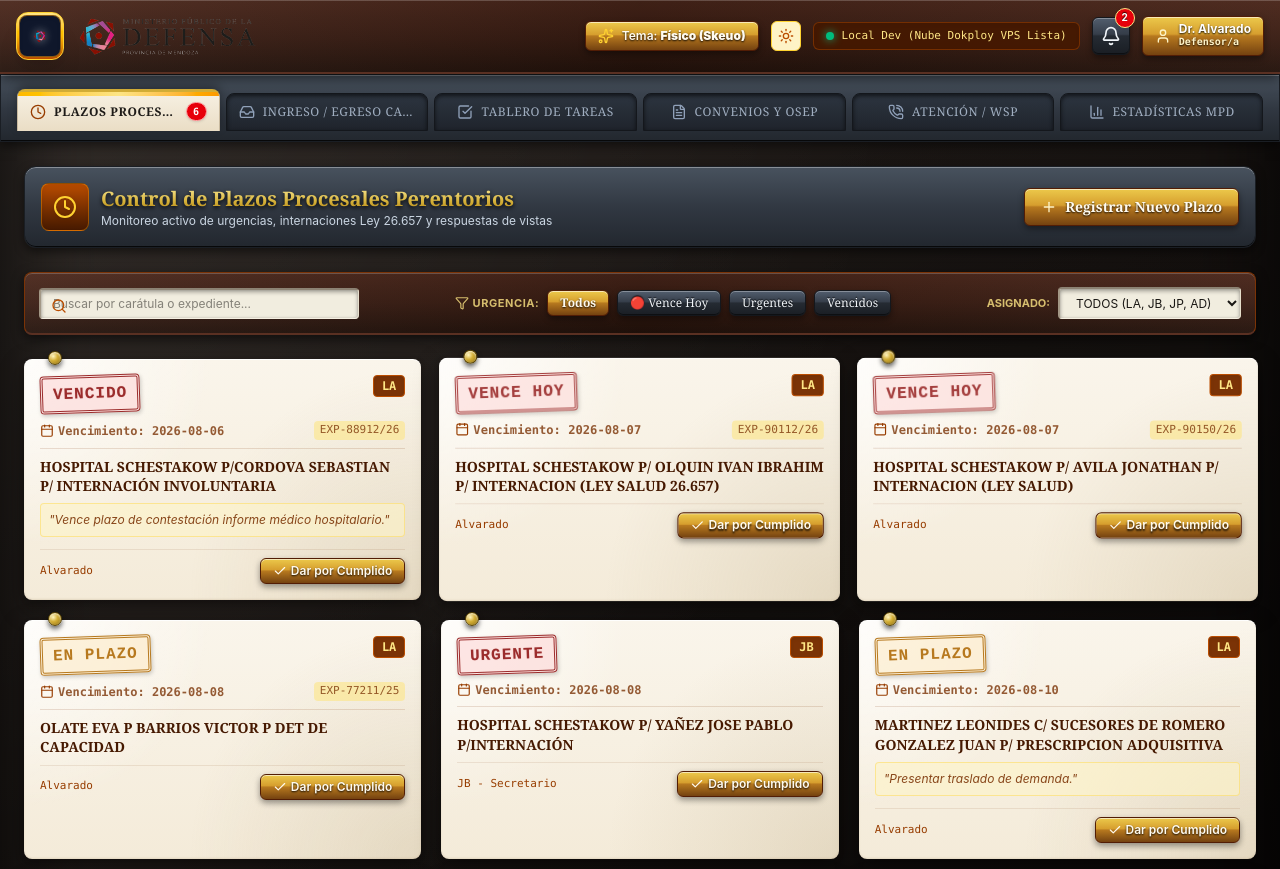
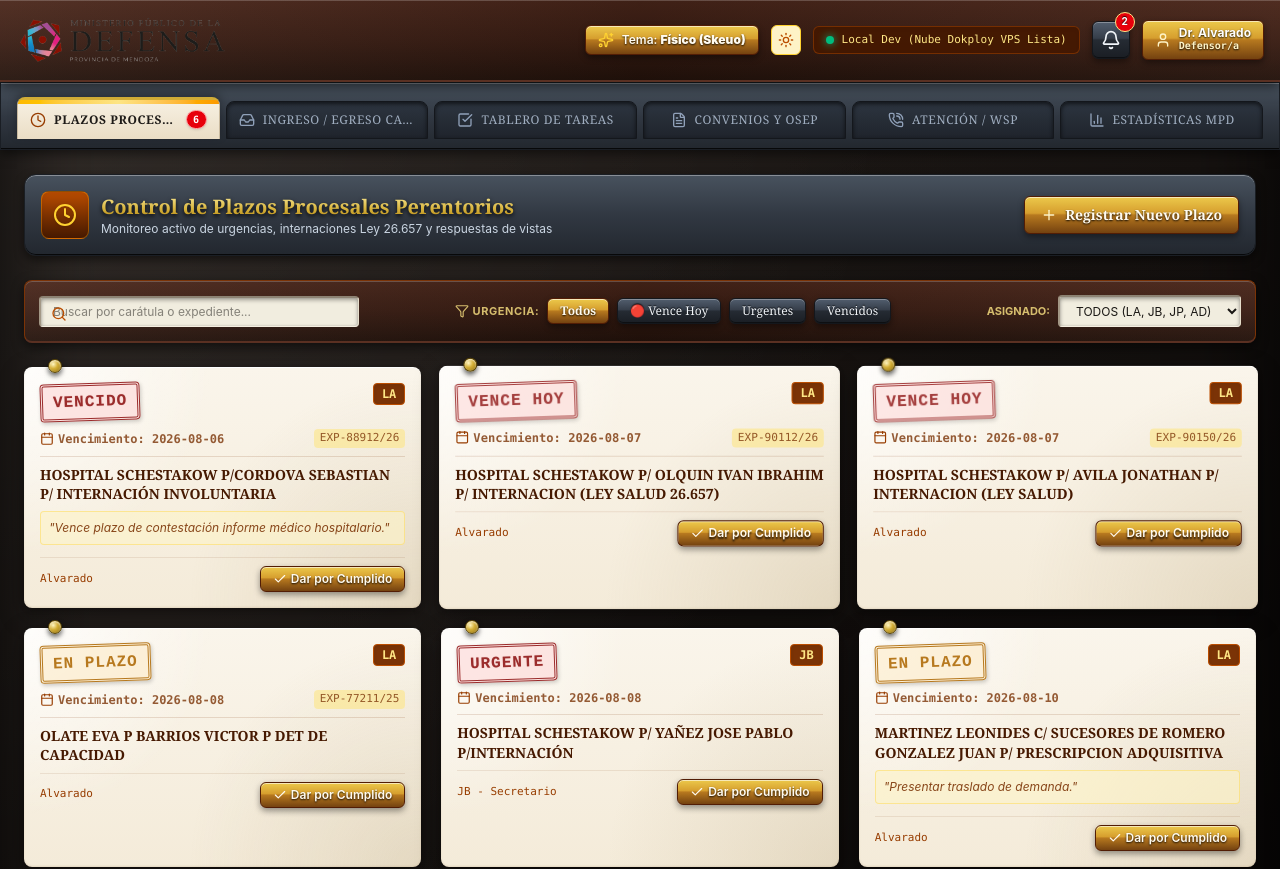
Before and after one commit to Evincere/mpd-dashboard-civil, a React (Vite) app: page / in a window 1280 px wide. Shown: the top 869 px of the page. Built offline with nearby package versions, Linux system fonts and the light colour scheme.

Commit message:
feat: remove icon badge, fix banner visibility in dark mode

```diff
--- a/src/components/layout/Header.tsx
+++ b/src/components/layout/Header.tsx
@@ -42,17 +42,18 @@ export function Header({
     <header className="bg-mahogany text-amber-50 px-4 py-3 sticky top-0 z-50">
       <div className="max-w-7xl mx-auto flex flex-col md:flex-row items-center justify-between gap-3">
 
-        {/* Left: Institution Emblem & Title */}
-        <div className="flex items-center gap-3">
-          {/* Official Emblem Logo Badge */}
-          <div className="w-12 h-12 rounded-xl bg-gradient-to-b from-amber-200 via-amber-400 to-amber-700 p-0.5 shadow-xl flex items-center justify-center border border-amber-300">
-            <div className="w-full h-full rounded-lg bg-slate-900 p-1 flex items-center justify-center border border-amber-500/50 shadow-inner">
-              <img src="/logos/logo1.png" alt="Logo Ministerio Público de la Defensa" className="w-full h-full object-contain filter drop-shadow-[0_0_4px_rgba(255,255,255,0.8)]" />
-            </div>
-          </div>
-
-          <div className="h-10 md:h-12 flex items-center">
-            <img src="/logos/banner3.png" alt="Banner Institucional" className="h-full w-auto object-contain" />
+        {/* Left: Institutional Banner */}
+        <div className="flex items-center">
+          <div className="h-10 md:h-14 flex items-center">
+            <img
+              src="/logos/banner3.png"
+              alt="Banner Institucional"
+              className={`h-full w-auto object-contain transition-all ${
+                colorMode === 'dark'
+                  ? 'brightness-0 invert'
+                  : ''
+              }`}
+            />
           </div>
         </div>
 
```
